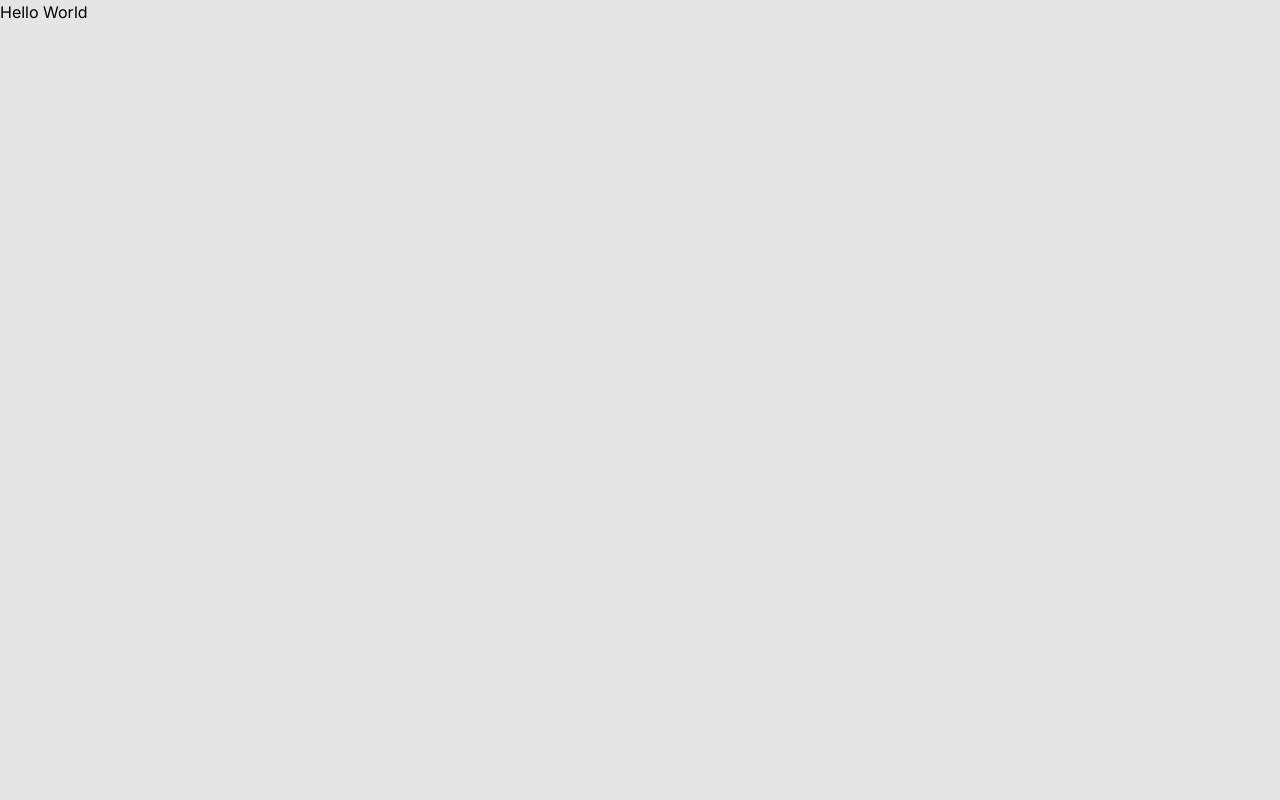
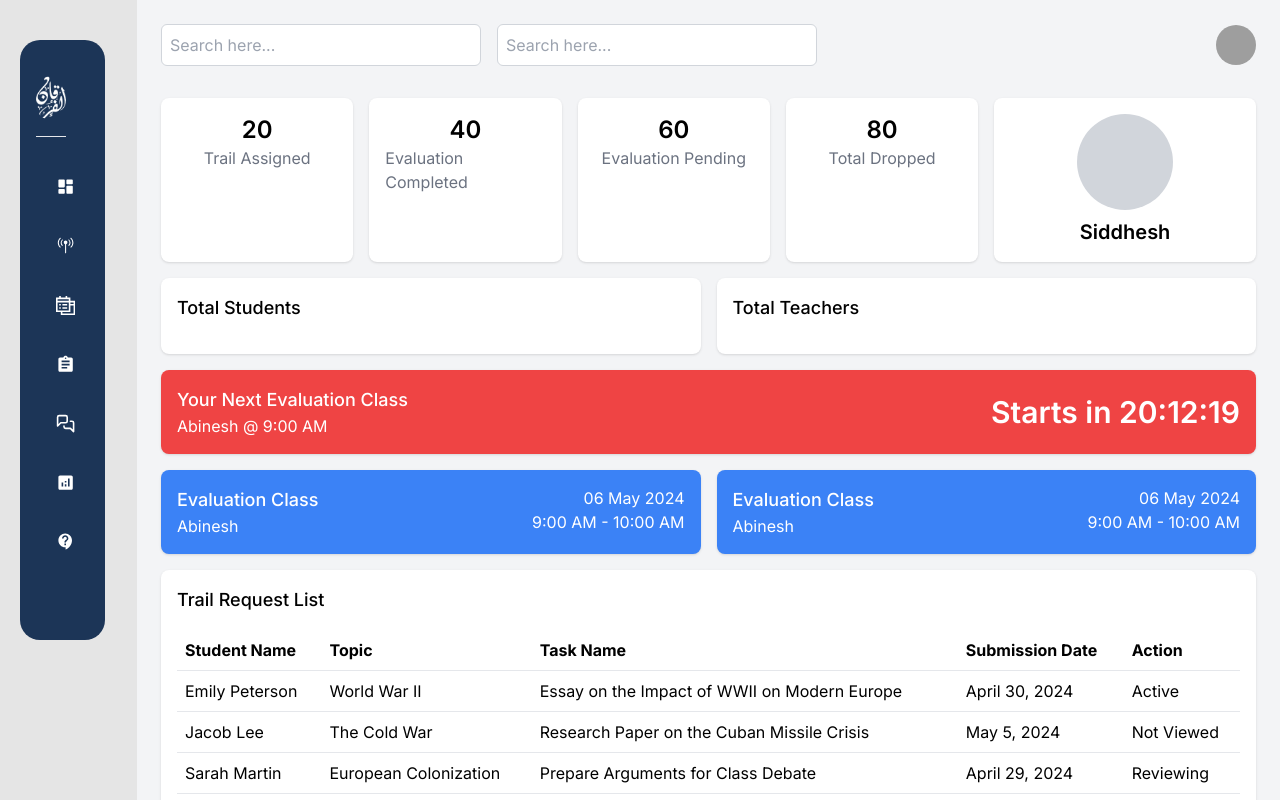
Before and after one commit to Ansalin789/Alfurqan_Dashboard, a Next.js app: page /Academic in a window 1280 px wide. Built offline with nearby package versions, Linux system fonts and the light colour scheme; grey boxes are pictures that could not be loaded.

Commit message:
created academic page

```diff
--- a/src/app/Academic/page.jsx
+++ b/src/app/Academic/page.jsx
@@ -1,25 +1,193 @@
-// 'use client'
+'use client'
 
 // import React, { useState } from 'react'
-// import 'react-calendar/dist/Calendar.css'
-// import BaseLayout1 from '@/components/BaseLayout1'
-
-// export default function Academic() {
-
-//   return (
-//     <div>
-//       <BaseLayout1>
-
-//       </BaseLayout1>
-//     </div>
-//   )
-// }
-
-
-import React from 'react'
+import 'react-calendar/dist/Calendar.css'
+import BaseLayout1 from '@/components/BaseLayout1'
+import Image from 'next/image'
 
 export default function Academic() {
+
   return (
-    <div>Hello World</div>
+    <div>
+      <BaseLayout1>
+        <div className="flex h-screen">
+          <div className="flex-1 p-6 bg-gray-100 overflow-y-auto">
+            <header className="flex justify-between mb-8">
+              <div className="flex space-x-4">
+                <input
+                  type="text"
+                  placeholder="Search here..."
+                  className="p-2 w-80 rounded-md border border-gray-300"
+                />
+                <input
+                  type="text"
+                  placeholder="Search here..."
+                  className="p-2 w-80 rounded-md border border-gray-300"
+                />
+              </div>
+              <div className="flex items-center space-x-4">
+                <Image
+                  src="/path/to/profile.png"
+                  alt="Profile"
+                  className="w-10 h-10 rounded-full" width={40} height={40}
+                />
+              </div>
+            </header>
+
+            <main className="grid grid-cols-12 gap-4">
+              {/* Statistics Cards */}
+              <div className="col-span-9 grid grid-cols-4 gap-4">
+                {['Trail Assigned', 'Evaluation Completed', 'Evaluation Pending', 'Total Dropped'].map(
+                  (title, index) => (
+                    <div
+                      key={index}
+                      className="bg-white p-4 rounded-lg shadow flex flex-col items-center"
+                    >
+                      <span className="text-2xl font-semibold">{index * 20 + 20}</span>
+                      <span className="text-gray-500">{title}</span>
+                    </div>
+                  )
+                )}
+              </div>
+              <div className="col-span-3 bg-white p-4 rounded-lg shadow flex flex-col items-center">
+                <div className="w-24 h-24 bg-gray-300 rounded-full mb-2"></div>
+                <h2 className="text-xl font-semibold">Siddhesh</h2>
+              </div>
+
+              {/* Pie Charts */}
+              <div className="col-span-6 bg-white p-4 rounded-lg shadow">
+                {/* Total Students */}
+                <h3 className="text-lg font-medium">Total Students</h3>
+                <div className="flex items-center justify-center mt-4">
+                  {/* Add your pie chart here */}
+                </div>
+              </div>
+              <div className="col-span-6 bg-white p-4 rounded-lg shadow">
+                {/* Total Teachers */}
+                <h3 className="text-lg font-medium">Total Teachers</h3>
+                <div className="flex items-center justify-center mt-4">
+                  {/* Add your pie chart here */}
+                </div>
+              </div>
+
+              {/* Next Evaluation Class */}
+              <div className="col-span-12 bg-red-500 p-4 rounded-lg shadow flex items-center justify-between text-white">
+                <div>
+                  <h3 className="text-lg font-medium">Your Next Evaluation Class</h3>
+                  <p>Abinesh @ 9:00 AM</p>
+                </div>
+                <div className="text-3xl font-semibold">Starts in 20:12:19</div>
+              </div>
+
+              {/* Evaluation Classes */}
+              <div className="col-span-12 grid grid-cols-2 gap-4">
+                {['Evaluation Class', 'Evaluation Class'].map((title, index) => (
+                  <div
+                    key={index}
+                    className="bg-blue-500 p-4 rounded-lg shadow text-white flex justify-between"
+                  >
+                    <div>
+                      <h3 className="text-lg font-medium">{title}</h3>
+                      <p>Abinesh</p>
+                    </div>
+                    <div className="text-right">
+                      <p>06 May 2024</p>
+                      <p>9:00 AM - 10:00 AM</p>
+                    </div>
+                  </div>
+                ))}
+              </div>
+
+              {/* Trail Request List */}
+              <div className="col-span-12 bg-white p-4 rounded-lg shadow">
+                <h3 className="text-lg font-medium">Trail Request List</h3>
+                <table className="w-full mt-4">
+                  <thead>
+                    <tr className="text-left border-b">
+                      <th className="p-2">Student Name</th>
+                      <th className="p-2">Topic</th>
+                      <th className="p-2">Task Name</th>
+                      <th className="p-2">Submission Date</th>
+                      <th className="p-2">Action</th>
+                    </tr>
+                  </thead>
+                  <tbody>
+                    {[
+                      {
+                        name: 'Emily Peterson',
+                        topic: 'World War II',
+                        task: 'Essay on the Impact of WWII on Modern Europe',
+                        date: 'April 30, 2024',
+                        action: 'Active',
+                      },
+                      {
+                        name: 'Jacob Lee',
+                        topic: 'The Cold War',
+                        task: 'Research Paper on the Cuban Missile Crisis',
+                        date: 'May 5, 2024',
+                        action: 'Not Viewed',
+                      },
+                      {
+                        name: 'Sarah Martin',
+                        topic: 'European Colonization',
+                        task: 'Prepare Arguments for Class Debate',
+                        date: 'April 29, 2024',
+                        action: 'Reviewing',
+                      },
+                      {
+                        name: 'Liam Johnson',
+                        topic: 'American History',
+                        task: 'Presentation on the Civil Rights Movement',
+                        date: 'May 10, 2024',
+                        action: 'Not Viewed',
+                      },
+                    ].map((item, index) => (
+                      <tr key={index} className="border-b">
+                        <td className="p-2">{item.name}</td>
+                        <td className="p-2">{item.topic}</td>
+                        <td className="p-2">{item.task}</td>
+                        <td className="p-2">{item.date}</td>
+                        <td className="p-2">{item.action}</td>
+                      </tr>
+                    ))}
+                  </tbody>
+                </table>
+              </div>
+
+              {/* Calendar and Student List */}
+              <div className="col-span-4 bg-white p-4 rounded-lg shadow">
+                <h3 className="text-lg font-medium">Calendar</h3>
+                {/* Add your calendar here */}
+              </div>
+              <div className="col-span-4 bg-white p-4 rounded-lg shadow">
+                <h3 className="text-lg font-medium">Students/Teacher</h3>
+                <table className="w-full mt-4">
+                  <thead>
+                    <tr className="text-left border-b">
+                      <th className="p-2">Teachers Name</th>
+                      <th className="p-2">No. of Students</th>
+                    </tr>
+                  </thead>
+                  <tbody>
+                    {[
+                      { name: 'Abdullah Sulaiman', students: 20 },
+                      { name: 'Iman Gabel', students: 10 },
+                      { name: 'Hassan Ibrahim', students: 40 },
+                      { name: 'Maryam Hossain', students: 11 },
+                      { name: 'Ayesha Islam', students: 1 },
+                    ].map((item, index) => (
+                      <tr key={index} className="border-b">
+                        <td className="p-2">{item.name}</td>
+                        <td className="p-2">{item.students}</td>
+                      </tr>
+                    ))}
+                  </tbody>
+                </table>
+              </div>
+            </main>
+          </div>
+        </div>
+      </BaseLayout1>
+    </div>
   )
 }
--- a/src/app/page.tsx
+++ b/src/app/page.tsx
@@ -144,6 +144,7 @@ export default function Home() {
                                 plugins={[dayGridPlugin]}
                                 initialView="dayGridMonth"
                                 events={events}
+
                             />
                         </div>
 
```
